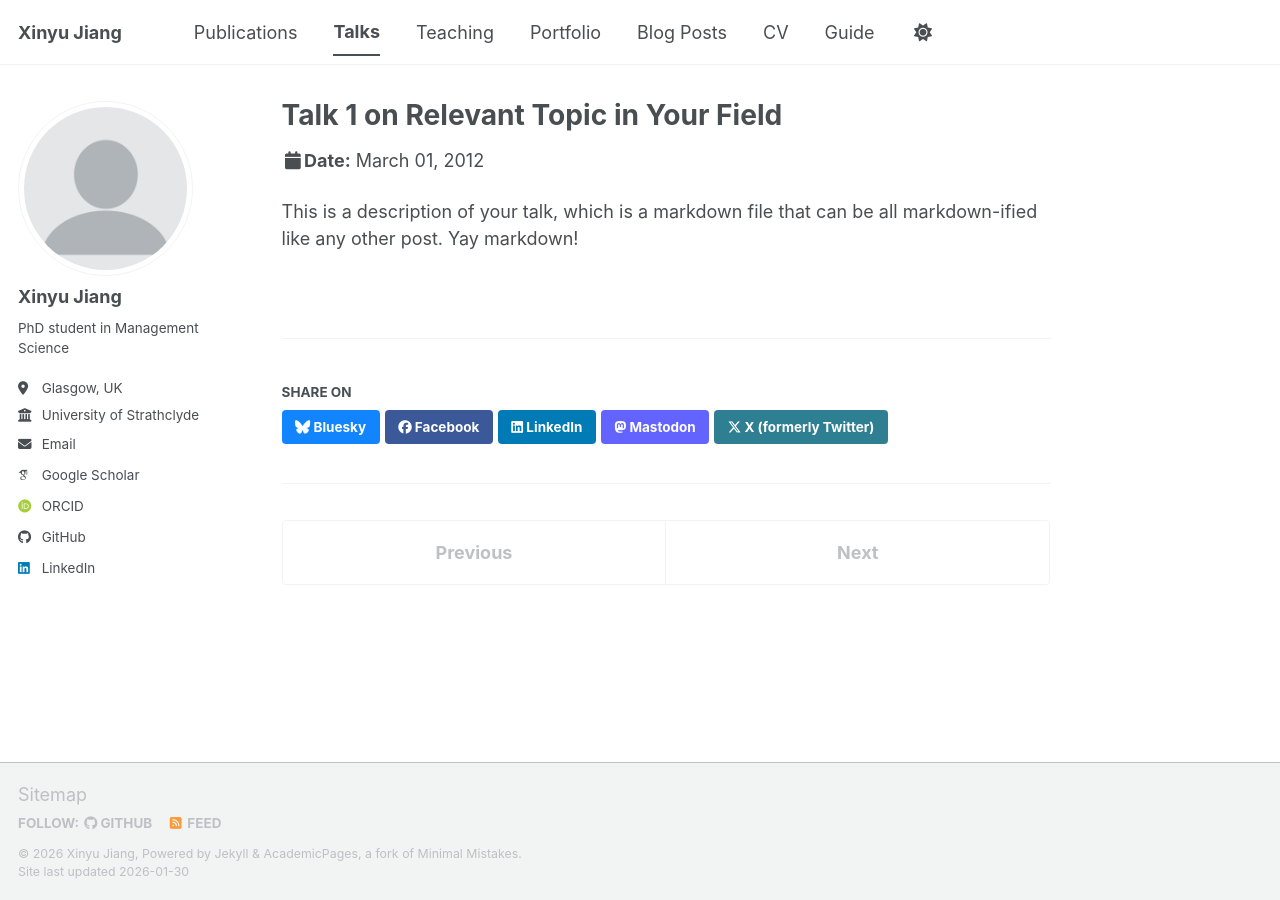
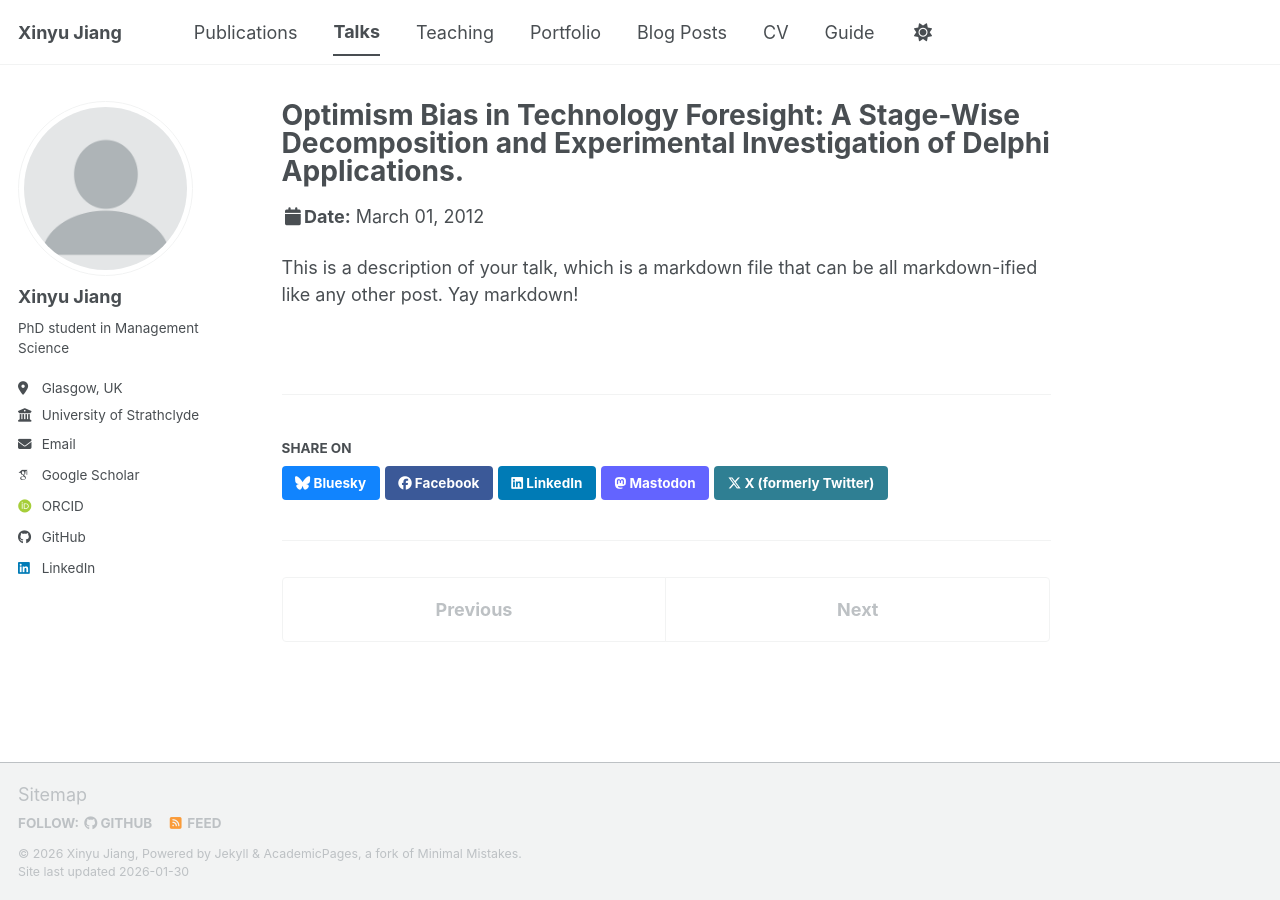
Before and after one commit to xinyu-jiang911/xinyuj, a Jekyll site: the page built from _talks/2012-03-01-talk-1.md, in a window 1280 px wide. Built offline with Jekyll 4.4.1, drawn with Linux system fonts in a browser that asks for light colours; some web fonts are replaced; a script bundle is joined from its source files by our own code; library files that are not in the unit come from our copies.

```diff
--- a/_talks/2012-03-01-talk-1.md
+++ b/_talks/2012-03-01-talk-1.md
@@ -1,11 +1,12 @@
 ---
-title: "Talk 1 on Relevant Topic in Your Field"
+title: "Optimism Bias in Technology Foresight: A Stage-Wise Decomposition and Experimental Investigation of Delphi
+Applications."
 collection: talks
-type: "Talk"
-permalink: /talks/2012-03-01-talk-1
-venue: "UC San Francisco, Department of Testing"
+type: "Conference Presentation"
+permalink: /talks/2025-07-Beijing
+venue: "The 45th International Symposium on Forecasting"
 date: 2012-03-01
-location: "San Francisco, CA, USA"
+location: "Beijing, China"
 ---
 
 This is a description of your talk, which is a markdown file that can be all markdown-ified like any other post. Yay markdown!
```
